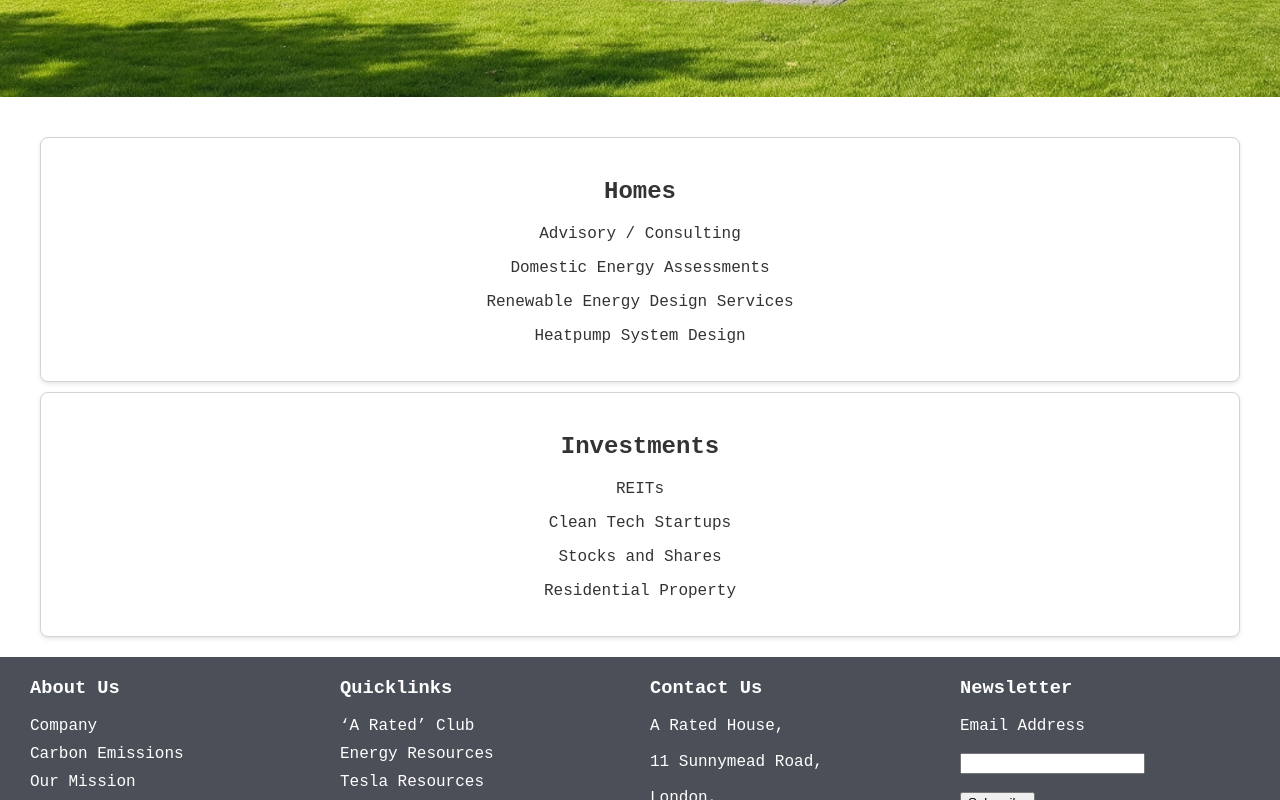
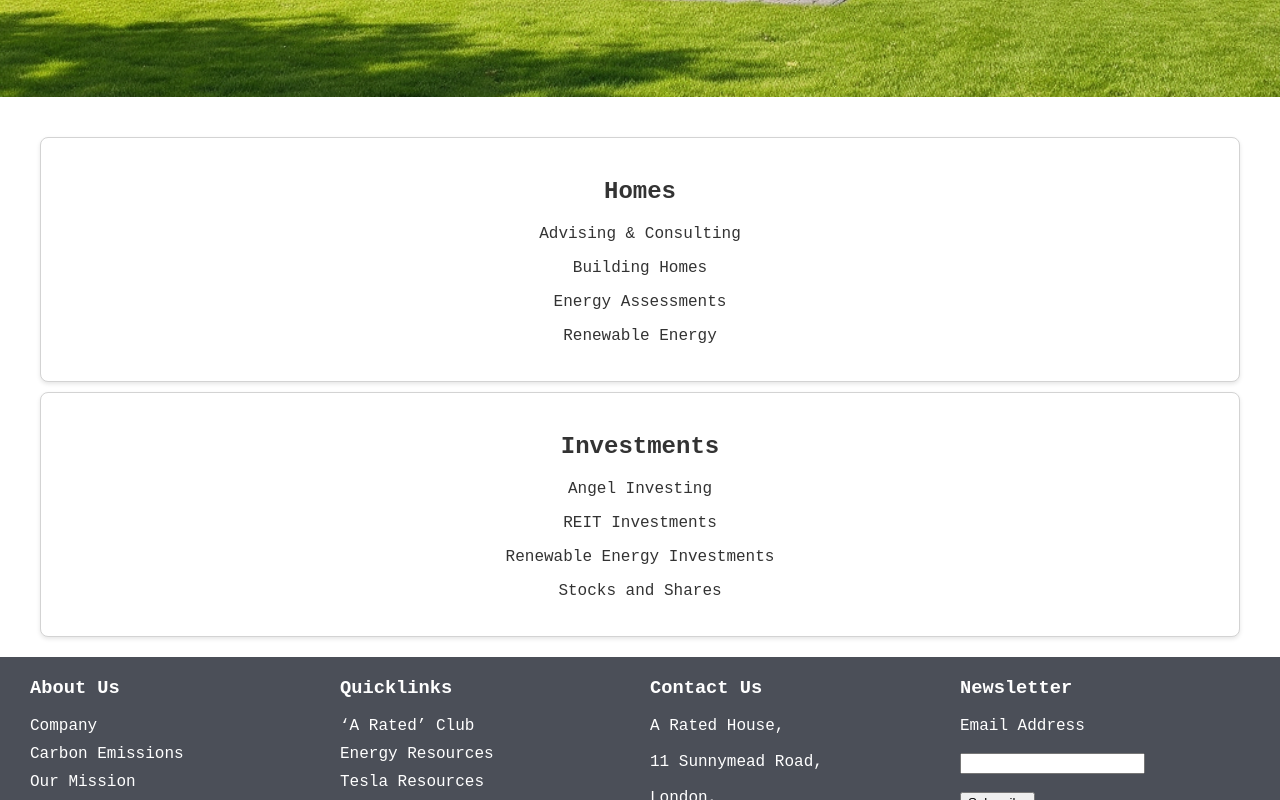
Before and after one commit to jkanbi/arated.com, a plain HTML site: page index.html in a window 1280 px wide. Shown: the part 612-1412 px from the top of the page. Drawn offline with Linux system fonts and the light colour scheme.

Commit message:
Update index.html

```diff
--- a/index.html
+++ b/index.html
@@ -30,9 +30,10 @@
 					<div class="dropdown">
 					<a href="https://arated.com/investments/" class="dropdown-toggle">Investments <i class="fa-solid fa-caret-down"></i></a>
 					<div class="dropdown-menu">
-						<a href="https://arated.com/angel-vc-investments/">Angel / VC Investments</a>
-						<a href="https://arated.com/invest-into-a-rated-homes/">Invest into A Rated Homes</a>
-						<a href="https://arated.com/renewable-energy-investments/">Renewable Energy Assessments</a>
+						<a href="https://arated.com/angel-vc-investments/">Angel Investments</a>
+						<a href="https://arated.com/invest-into-a-rated-homes/">REIT Investments</a>
+						<a href="https://arated.com/renewable-energy-investments/">Renewable Energy Investments</a>
+						<a href="https://arated.com/stocks-and-shares/">Stocks and Shares</a>
 					</div>
 				</div>
 				<a href="tel:=442081234411"><i class="fa-solid fa-phone"></i> 020 8123 4411</a>
@@ -62,10 +63,11 @@
      <a href="https://arated.com/homes" class="card-link">
       <div class="card">
         <h2>Homes</h2>
-			<p>Advisory / Consulting</p>
-			<p>Domestic Energy Assessments</p>
-			<p>Renewable Energy Design Services</p>
-			<p>Heatpump System Design</p>
+			<p>Advising & Consulting</p>
+			<p>Building Homes</p>
+			<p>Energy Assessments</p>
+			<p>Renewable Energy</p>
+
       </div>
        </a>
     </div>
@@ -75,10 +77,10 @@
      <a href="https://arated.com/investments/" class="card-link">
       <div class="card">
         <h2>Investments</h2>
-        <p>REITs</p>
-        <p>Clean Tech Startups</p>
+        <p>Angel Investing</p>
+        <p>REIT Investments</p>
+        <p>Renewable Energy Investments</p>
         <p>Stocks and Shares</p>
-        <p>Residential Property</p>
       </div>
        </a>
     </div>
```
